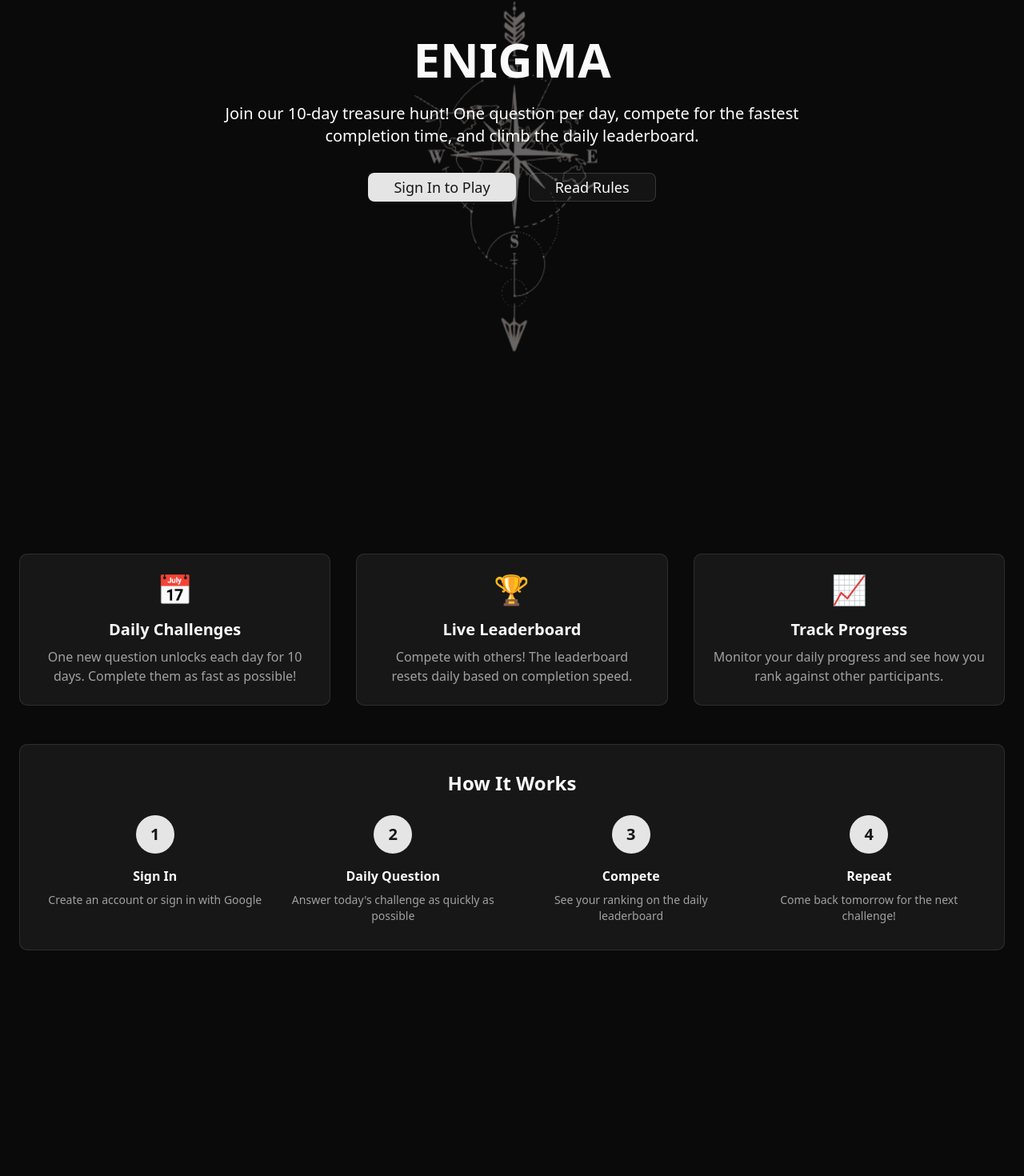
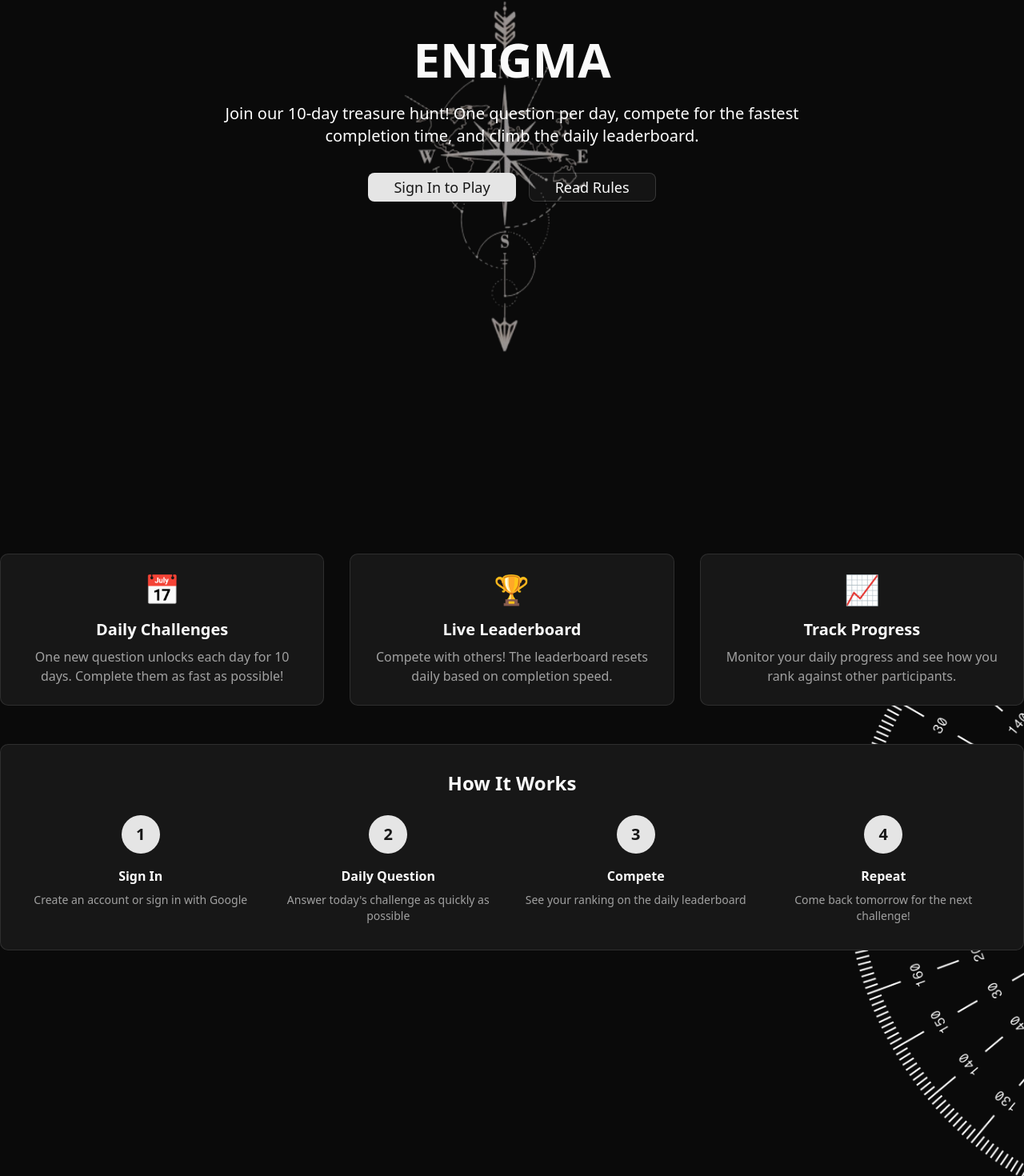
Before and after one commit to Ranger-NF/enigma, a React (Vite) app in the folder apps/frontend/: page / in a window 1280 px wide. Shown: the part 221-1691 px from the top of the page at 80% size. Before the commit the page ends 1457 px from the top, so only its background shows below. Built offline with nearby package versions, Linux system fonts and the light colour scheme; no server answers.

Commit message:
feat: Add the potactor Image Background

```diff
--- a/apps/frontend/src/pages/Home.tsx
+++ b/apps/frontend/src/pages/Home.tsx
@@ -5,6 +5,7 @@ import { getCurrentDay } from '../services/firestoreService';
 import { useState, useEffect } from 'react';
 import { useNavigate } from 'react-router-dom';
 import backgroundPng from '../assets/background.png';
+import potactorImage from '../assets/bg-section-2.png';
 
 export default function WelcomePage() {
 	const navigate = useNavigate();
@@ -35,13 +36,13 @@ export default function WelcomePage() {
 		<div className="relative w-full min-h-screen bg-background">
 			<Navbar01 navigationLinks={navLinks} />
 
-			<div className="container mx-auto px-4 md:px-6 py-12">
+			<div className="container mx-auto py-12">
 				{/* Hero Section */}
 				<section className='relative h-screen'>
 					<img
 						src={backgroundPng}
 						alt="Background"
-						className="absolute bottom-[20%] left-[25%] h-[600px] w-[600px] z-[-0.2] opacity-40"
+						className="absolute bottom-[20%] left-[25%] h-[600px] w-[600px] z-[-0.2] opacity-60"
 
 					/>
 					<div className="relative top-[19%] z-10 text-center mb-16">
@@ -88,7 +89,13 @@ export default function WelcomePage() {
 						)}
 					</div>
 				</section>
+				<section>
+					<img
+						src={potactorImage}
+						alt="Background"
+						className="absolute right-[0] h-[800px]"
 
+					/>
 					{/* Progress Section */}
 					{user && (
 						<div className="relative bg-card border z-10 rounded-lg p-8 mb-12">
@@ -131,7 +138,7 @@ export default function WelcomePage() {
 						</div>
 					)}
 					{/* Features Grid */}
-				<div className="grid grid-cols-1 md:grid-cols-3 gap-8 mb-12">
+					<div className="relative z-0 grid grid-cols-1 md:grid-cols-3 gap-8 mb-12">
 						<div className="bg-card border rounded-lg p-6 text-center">
 							<div className="text-4xl mb-4">📅</div>
 							<h3 className="text-xl font-bold text-foreground mb-2">
@@ -167,7 +174,7 @@ export default function WelcomePage() {
 					</div>
 
 					{/* How It Works */}
-				<div className="bg-card border rounded-lg p-8">
+					<div className="relative bg-card border rounded-lg p-8">
 						<h2 className="text-2xl font-bold text-foreground mb-6 text-center">
 							How It Works
 						</h2>
@@ -216,6 +223,7 @@ export default function WelcomePage() {
 							</div>
 						</div>
 					</div>
+				</section>
 			</div>
 		</div>
 	);
```
Also changed, not shown: apps/frontend/src/assets/bg-section-2.png (added). Lines whose indentation alone changed are shown as unchanged.
